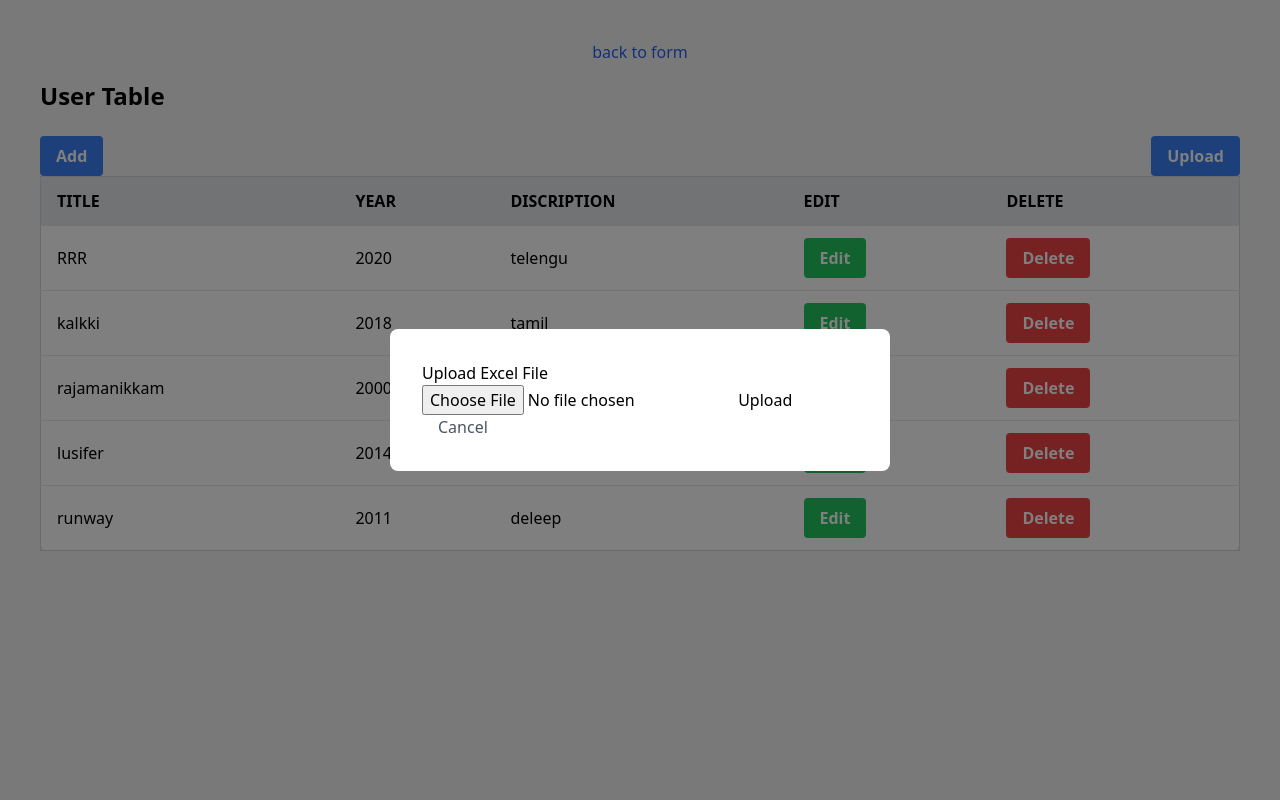
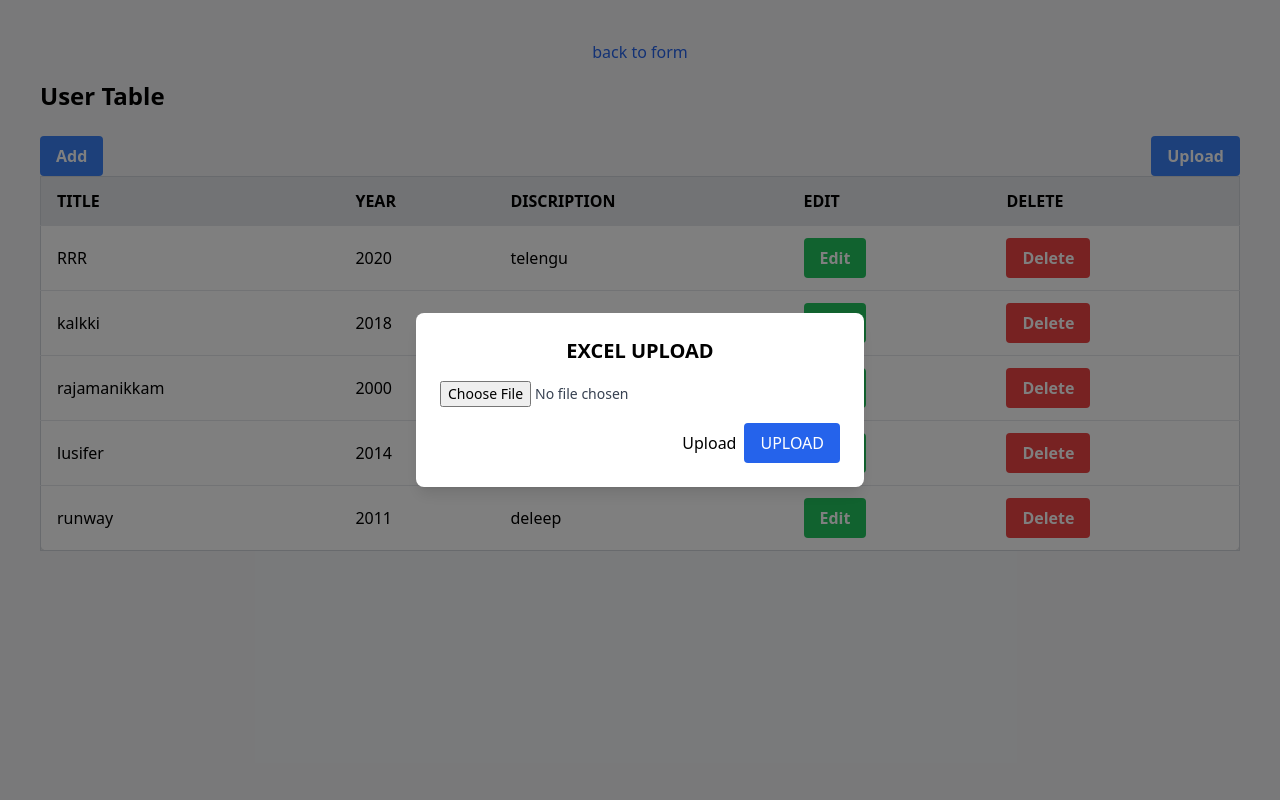
Before and after one commit to DesignWithShamil/table-form, a Django app: page /add in a window 1280 px wide, after a click on "Upload". Run offline with Django 5.2, Linux system fonts and the light colour scheme; data comes from the database, SQL or seed files in the repository; both versions use the stored data as it was after the commit; some libraries are stand-ins or nearby versions.

Commit message:
modify upload

```diff
--- a/movie_manager/movies/templates/list.html
+++ b/movie_manager/movies/templates/list.html
@@ -142,14 +142,27 @@
               </div>
 
 
-             <div id="modal-upload" class="modal">
-  <div class="modal-content">
-    <h2>Upload Excel File</h2>
+
+
+<div id="modal-upload" class=" modal  fixed inset-0 flex items-center justify-center bg-black bg-opacity-50 z-50 hidden">
+  <div class="bg-white rounded-lg shadow-lg p-6 w-full max-w-md">
+    <h2 class="text-xl font-bold mb-4 text-center">EXCEL UPLOAD</h2>
+
     <form method="POST" action="{% url 'import' %}" enctype="multipart/form-data">
       {% csrf_token %}
-      <input type="file" name="myfile">
-      <button type="submit">Upload</button>
-      <a href="#" class="ml-4 text-gray-600 hover:underline">Cancel</a>
+
+      <div class="mb-4">
+        <input type="file" name="myfile" class="block w-full text-sm text-gray-700">
+      </div>
+
+
+
+      <div class="flex justify-end space-x-2">
+       <button type="submit">Upload</button>
+        <button type="submit" class="bg-blue-600 text-white px-4 py-2 rounded hover:bg-blue-700">
+          UPLOAD
+        </button>
+      </div>
     </form>
   </div>
 </div>
```
Also changed, not shown: movie_manager/db.sqlite3.
